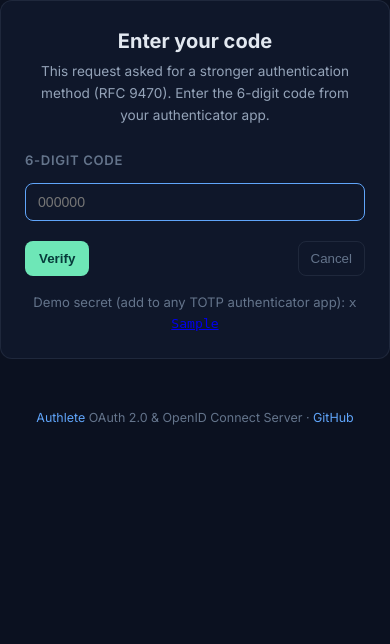
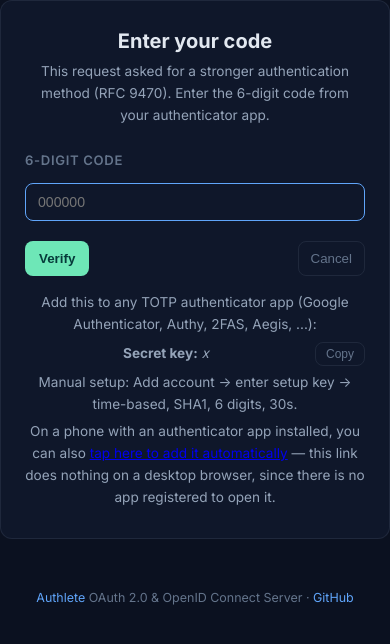
Before and after one commit to blackadi/OAUTH2.0, a Node project: template server/src/views/otp.ejs in a window 390 px wide. Shown: the top 644 px of the page. Run offline with Node 20 templates, Linux system fonts and the light colour scheme; the template is opened without the code that fills it: most values are stand-ins (such as "Sample title", 1, 10 or a date in 2020).

Commit message:
fix(server): fix OTP page UX — copyable secret, mobile-only link explained
Found testing the live deployment: the secret and the otpauth:// URI were
both dumped as raw, unbroken <code> text inside .foot, which has no
word-break rule of its own -- the long URI overflowed the card, and its
link text (the full query string) looked broken and did nothing when
clicked on a desktop browser, with no explanation why.

Reuses the same .code-value-row + .copy-btn pattern index.ejs already uses
for the authorization-code display (word-break: break-all is already
defined for it), and makes the otpauth link's visible text short and
explicitly labeled as mobile-only.

Co-Authored-By: Claude Sonnet 5 <noreply@anthropic.com>

```diff
--- a/server/src/views/otp.ejs
+++ b/server/src/views/otp.ejs
@@ -23,8 +23,15 @@
       </div>
     </form>
     <div class="foot">
-      Demo secret (add to any TOTP authenticator app): <code><%= secret %></code><br />
-      <a href="<%= otpauthUri %>"><code><%= otpauthUri %></code></a>
+      <p class="base">Add this to any TOTP authenticator app (Google Authenticator, Authy, 2FAS, Aegis, ...):</p>
+      <div class="code-value-row">
+        <span class="base"><strong>Secret key:</strong> <i><%= secret %></i></span>
+        <button class="copy-btn" type="button" data-copy="<%= secret %>" aria-label="Copy TOTP secret">Copy</button>
+      </div>
+      <p class="base">Manual setup: Add account &rarr; enter setup key &rarr; time-based, SHA1, 6 digits, 30s.</p>
+      <p class="base">On a phone with an authenticator app installed, you can also
+        <a href="<%= otpauthUri %>">tap here to add it automatically</a> — this link does nothing on a
+        desktop browser, since there is no app registered to open it.</p>
     </div>
   </div>
   </main>
@@ -43,6 +50,19 @@
           btn.innerHTML = '<span class="spinner"></span> Verifying…';
         });
       }
+
+      // Same copy-to-clipboard behavior as views/index.ejs's authorization-code display.
+      document.querySelectorAll('[data-copy]').forEach(function(copyBtn) {
+        copyBtn.addEventListener('click', function() {
+          if (!navigator.clipboard) return;
+          navigator.clipboard.writeText(copyBtn.getAttribute('data-copy')).then(function() {
+            var orig = copyBtn.textContent;
+            copyBtn.textContent = 'Copied!';
+            copyBtn.classList.add('copied');
+            setTimeout(function() { copyBtn.textContent = orig; copyBtn.classList.remove('copied'); }, 1500);
+          });
+        });
+      });
     })();
   </script>
 </body>
```
Also changed, not shown: server/tests/unit/views/otp.test.ts (+23 -0 lines).
